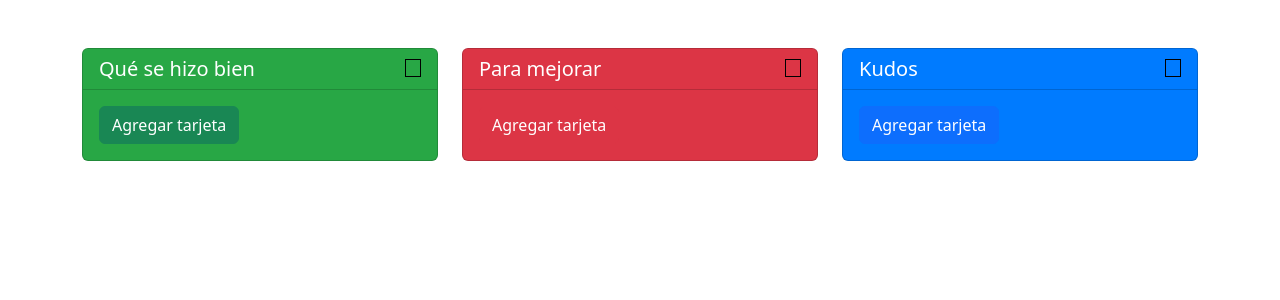
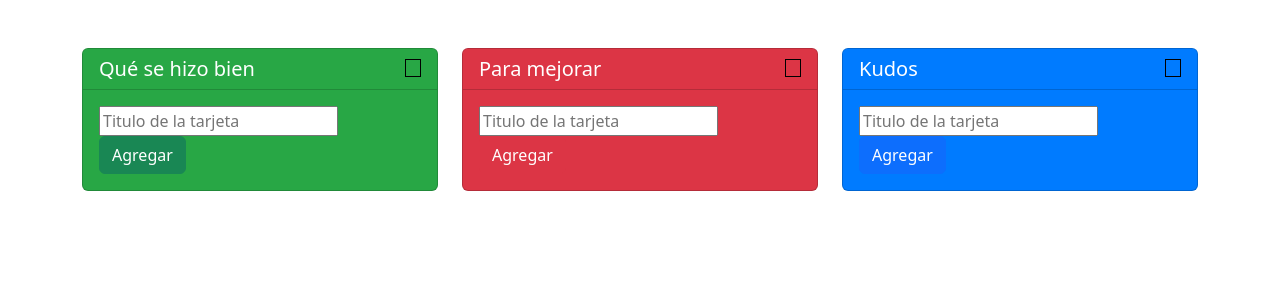
Before and after one commit to LauriBJ/ProyectoRetro, a React (Create React App) app: page / in a window 1280 px wide. Shown: the top 300 px of the page. Built offline with nearby package versions, Linux system fonts and the light colour scheme.

Commit message:
Agregando titulos a las tarjetas

```diff
--- a/src/App.js
+++ b/src/App.js
@@ -8,7 +8,9 @@ function App() {
   const [bien, setBien] = useState([]);
   const [mejorar, setMejorar] = useState([]);
   const [kudos, setKudos] = useState([]);
-
+  const [newTarjetaTitle1, setNewTarjetaTitle1] = useState('');
+  const [newTarjetaTitle2, setNewTarjetaTitle2] = useState('');
+  const [newTarjetaTitle3, setNewTarjetaTitle3] = useState('');
   const handleLike = (columna, index) => {
     switch (columna) {
       case 'bien':
@@ -72,11 +74,12 @@ function App() {
               onLike={() => handleLike('bien', index)}
             />
           ))}
+          <input type="text" placeholder='Titulo de la tarjeta' value={newTarjetaTitle1}  onChange={(e) =>
+            setNewTarjetaTitle1(e.target.value)}/>
           <button
             className="btn btn-success"
-            onClick={() => handleAddTarjeta('bien', 'Nueva idea', '')}
-          >
-            Agregar tarjeta
+            onClick={() => {  handleAddTarjeta('mejorar', newTarjetaTitle1, '');  setNewTarjetaTitle1(''); }}
+            >  Agregar
           </button>
         </Columna>
         <Columna titulo="Para mejorar" color="#dc3545">
@@ -89,11 +92,12 @@ function App() {
               onLike={() => handleLike('mejorar', index)}
             />
           ))}
+          <input type="text" placeholder='Titulo de la tarjeta' value={newTarjetaTitle2}  onChange={(e) =>
+            setNewTarjetaTitle2(e.target.value)}/>
           <button
             className="btn btn-danger"
-            onClick={() => handleAddTarjeta('mejorar', 'Nueva idea', '')}
-          >
-            Agregar tarjeta
+            onClick={() => {  handleAddTarjeta('mejorar', newTarjetaTitle2, '');  setNewTarjetaTitle2(''); }}
+            >  Agregar
           </button>
         </Columna>
         <Columna titulo="Kudos" color="#007bff">
@@ -106,12 +110,14 @@ function App() {
               onLike={() => handleLike('kudos', index)}
             />
           ))}
+          <input type="text" placeholder='Titulo de la tarjeta' value={newTarjetaTitle3}  onChange={(e) =>
+            setNewTarjetaTitle3(e.target.value)}/>
           <button
-            className =             "btn btn-primary"
-            onClick={() => handleAddTarjeta('kudos', 'Nueva idea', '')}
-          >
-            Agregar tarjeta
+            className="btn btn-primary"
+            onClick={() => {  handleAddTarjeta('kudos', newTarjetaTitle3, '');  setNewTarjetaTitle3(''); }}
+            >  Agregar
           </button>
+
         </Columna>
       </div>
     </div>
--- a/src/Components/Columna.js
+++ b/src/Components/Columna.js
@@ -6,6 +6,7 @@ import { SketchPicker } from 'react-color';
 import classnames from 'classnames';
 
 const COLOR_OPTIONS = ['#f2f2f2', '#e6e6e6', '#d9d9d9', '#cccccc', '#b3b3b3', '#999999', '#7f7f7f', '#666666', '#4c4c4c', '#333333'];
+
 
 function Columna({ titulo, color, children }) {
   const [selectedColor, setSelectedColor] = useState(color);
```
